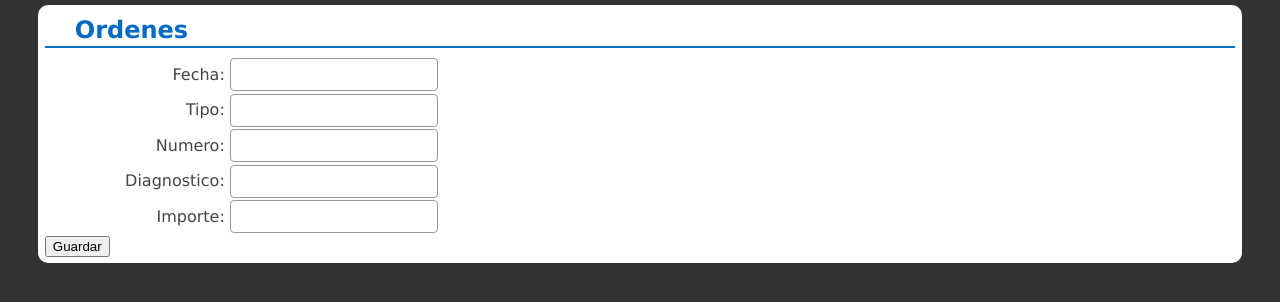
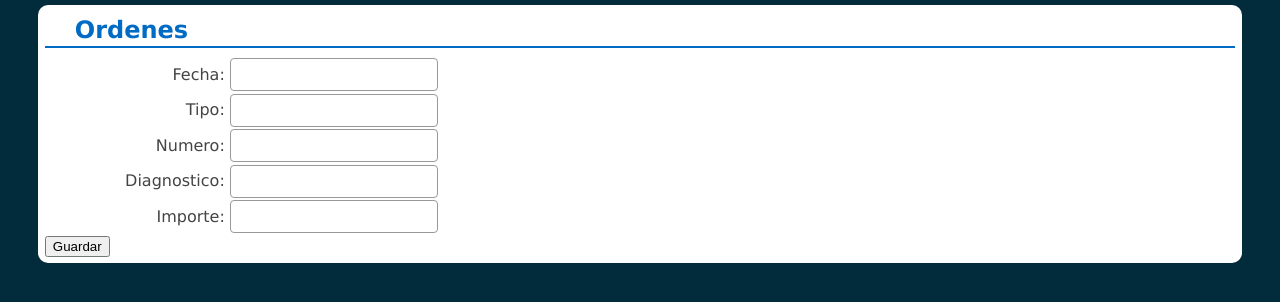
Before and after one commit to sabricooper/portezuelo, a PHP site: the page made by templates/html/ordenes.html in a window 1280 px wide. Shown: the top 302 px of the page. Run offline with PHP 8.4, Linux system fonts and the light colour scheme; the template is opened without the code that fills it, so the values that code supplies are empty.

Commit message:
background

```diff
--- a/templates/css/default.css
+++ b/templates/css/default.css
@@ -1,5 +1,5 @@
 body{
-	background-color: #333;
+	background-color: #022b3c;
 	color: #444;
 	margin: 0;
 	padding: 0;
@@ -65,7 +65,7 @@ section.formulario label, section.login label{
 	margin-bottom: 10px;
 }
 section.login label{
-	width: 100px;
+	width: 120px;
 	padding: 2px 3px 8px;
 }
 
@@ -80,6 +80,7 @@ input[type="text"], input[type="password"], select {
     outline-width: 0;
     padding: 3px;
     width: 200px;
+    background-color: #fff;
 }
 input[type="text"]:focus, select:focus, textarea:focus, input[type="password"]:focus, select:focus {
     border-color: #ADD8E6;
```
